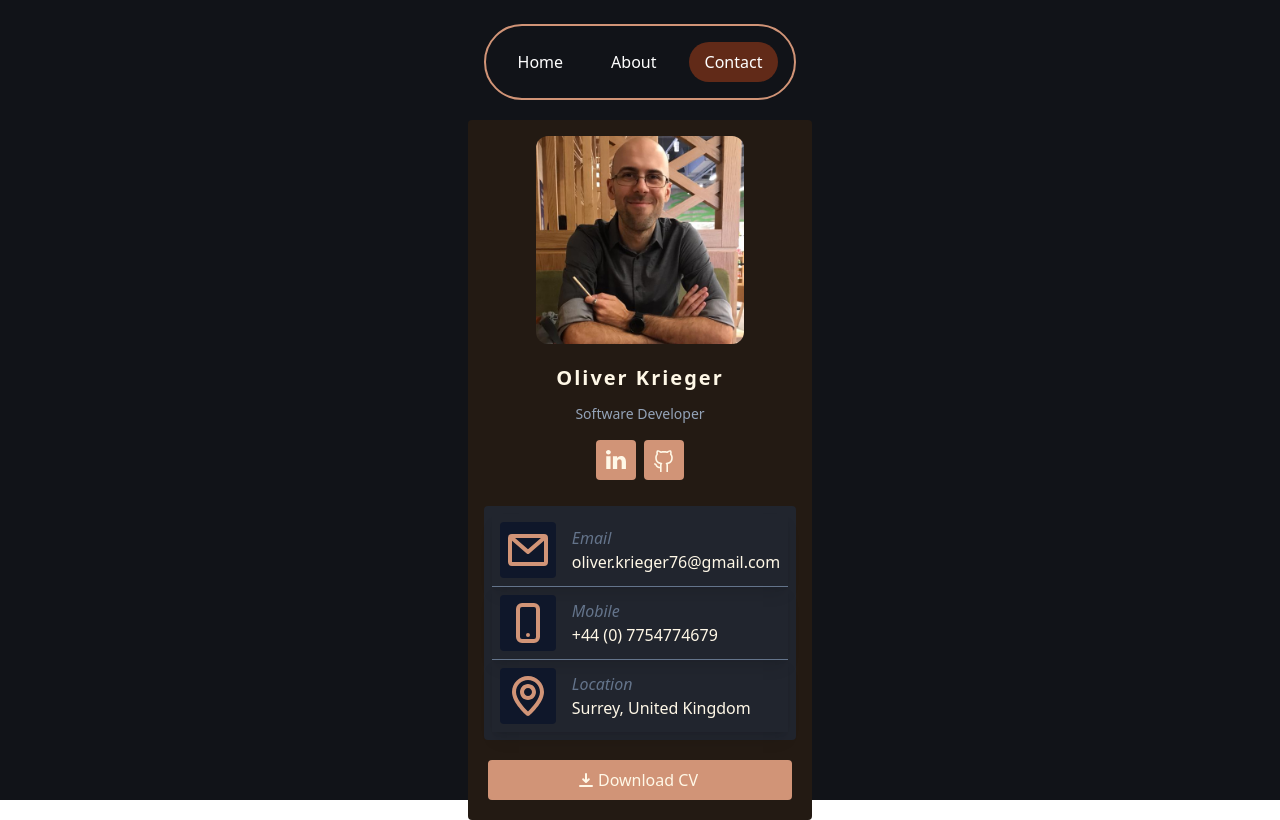
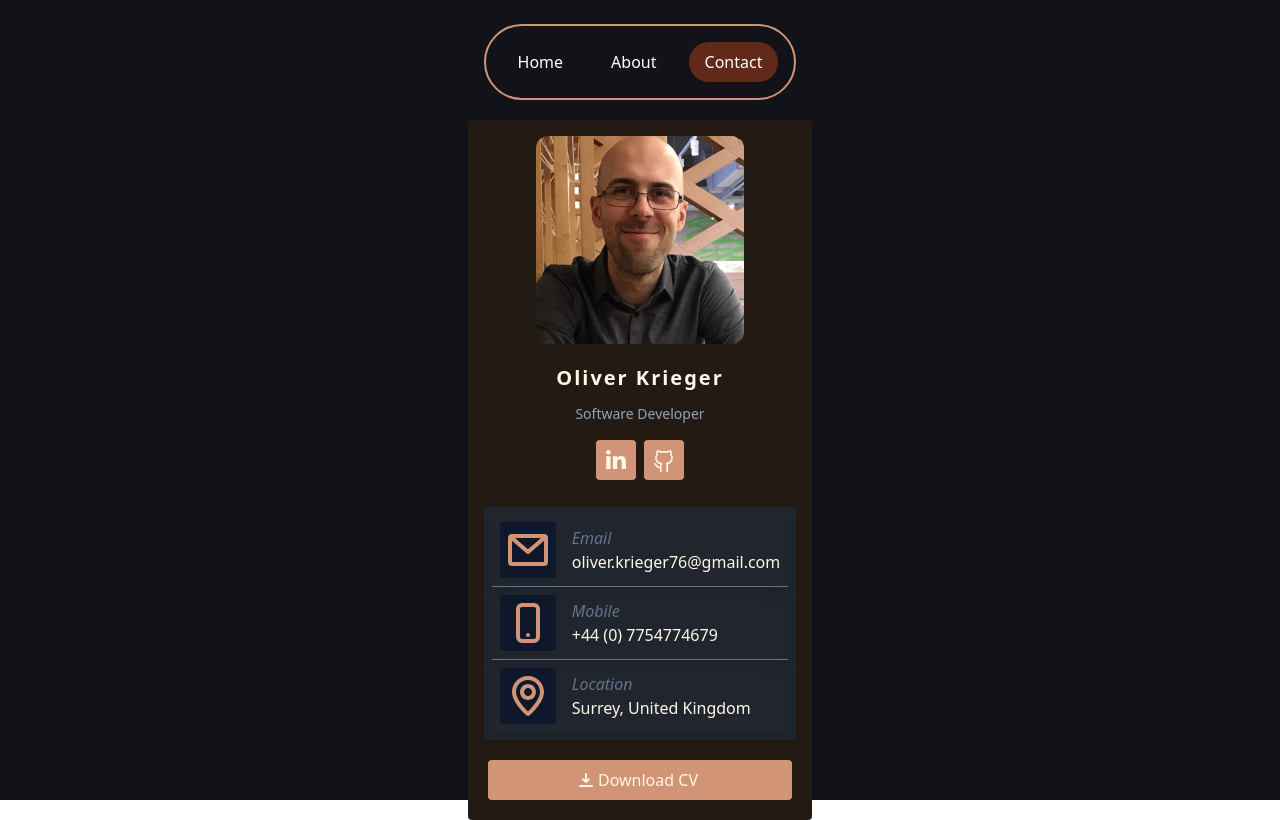
Before and after one commit to OliverKrieger/portfolio-website, a React (Vite) app: page / in a window 1280 px wide. Both pictures are taken after a click on the button "Contact". Built offline with nearby package versions, Linux system fonts and the light colour scheme.

Commit message:
adjust image

```diff
--- a/src/pages/Contact.tsx
+++ b/src/pages/Contact.tsx
@@ -14,8 +14,8 @@ const Contact = () => {
     return (
         <div className="flex justify-center animate-slideInLeft">
             <div className="flex flex-col text-center ... bg-bisque-825 p-4 rounded">
-                <div className='w-52 h-52 rounded-xl overflow-hidden mx-auto mb-5'>
-                    <img src={AvatarImg} />
+                <div className='w-52 h-52 rounded-xl overflow-hidden mx-auto mb-5 relative'>
+                    <img className='absolute top-12 left-1/2 transform -translate-x-1/2 scale-150' src={AvatarImg} />
                 </div>
                 <h2 className="text-xl ... font-bold ... tracking-[.1em] ...">Oliver Krieger</h2>
                 <h3 className='text-sm text-slate-400 my-3'>Software Developer</h3>
```
